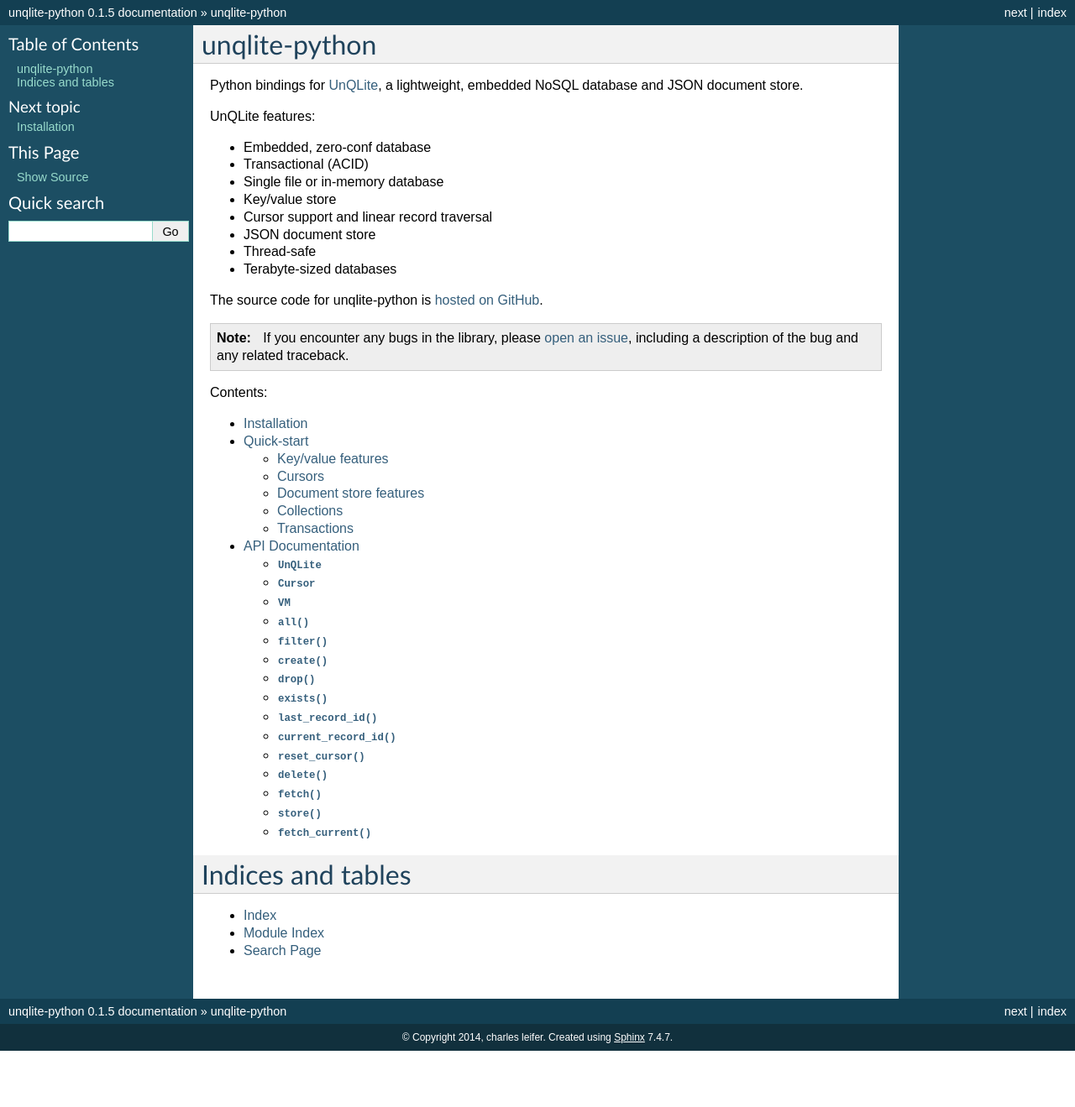
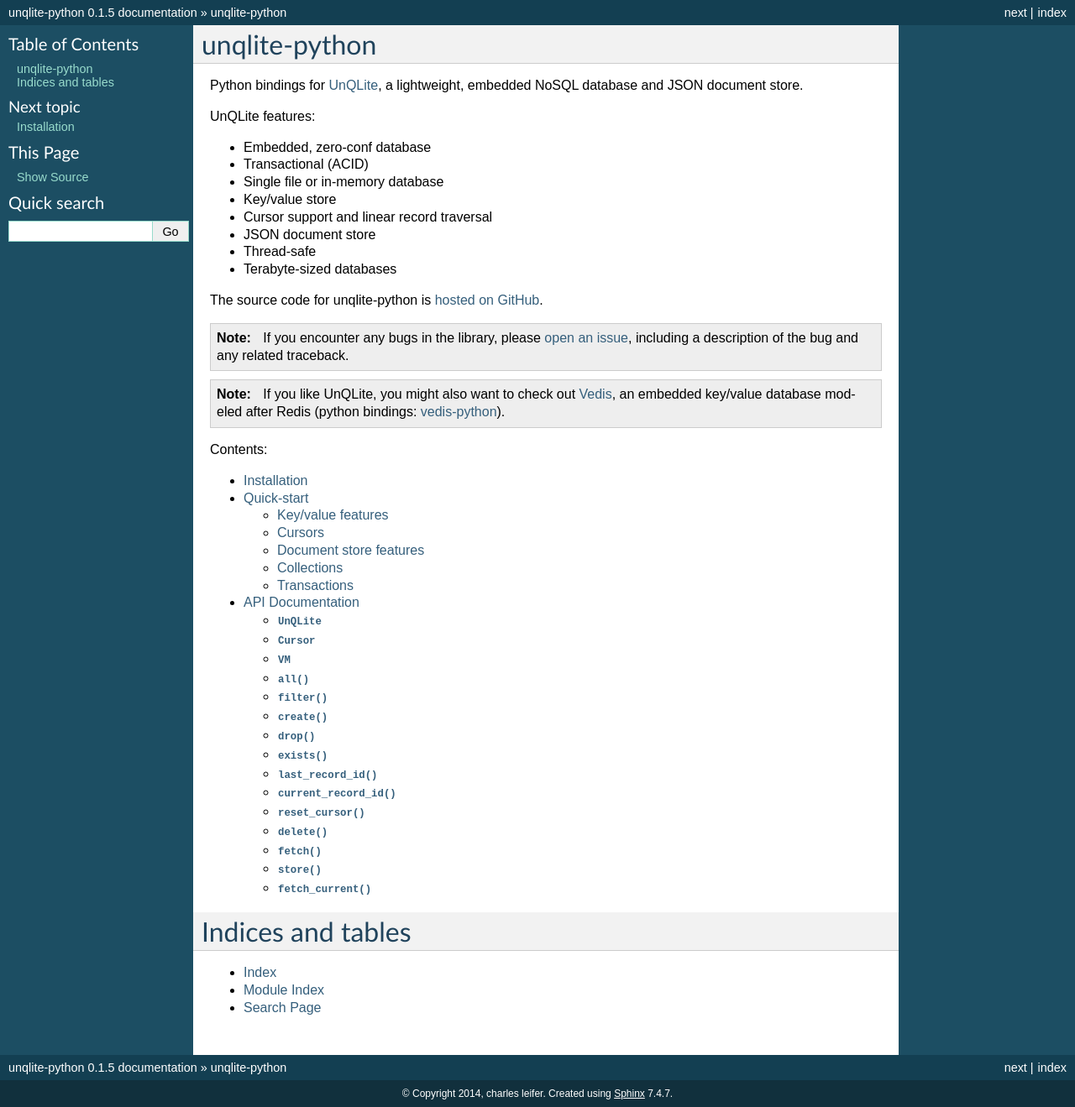
Before and after one commit to coleifer/unqlite-python, a Sphinx documentation site: the page built from docs/index.rst, in a window 1280 px wide. Shown: the whole page at 84% size. Built offline with Sphinx 7.4.7, drawn with Linux system fonts in a browser that asks for light colours; before the commit the page ends 1252 px from its top, so only the background shows below that.

Commit message:
Links to vedis

```diff
--- a/docs/index.rst
+++ b/docs/index.rst
@@ -24,6 +24,9 @@
 .. note::
   If you encounter any bugs in the library, please `open an issue <https://github.com/coleifer/unqlite-python/issues/new>`_, including a description of the bug and any related traceback.
 
+.. note::
+  If you like UnQLite, you might also want to check out `Vedis <http://vedis.symisc.net>`_, an embedded key/value database modeled after Redis (python bindings: `vedis-python <http://vedis-python.readthedocs.org>`_).
+
 Contents:
 
 .. toctree::
```
Also changed, not shown: README.md (+2 -0 lines).
